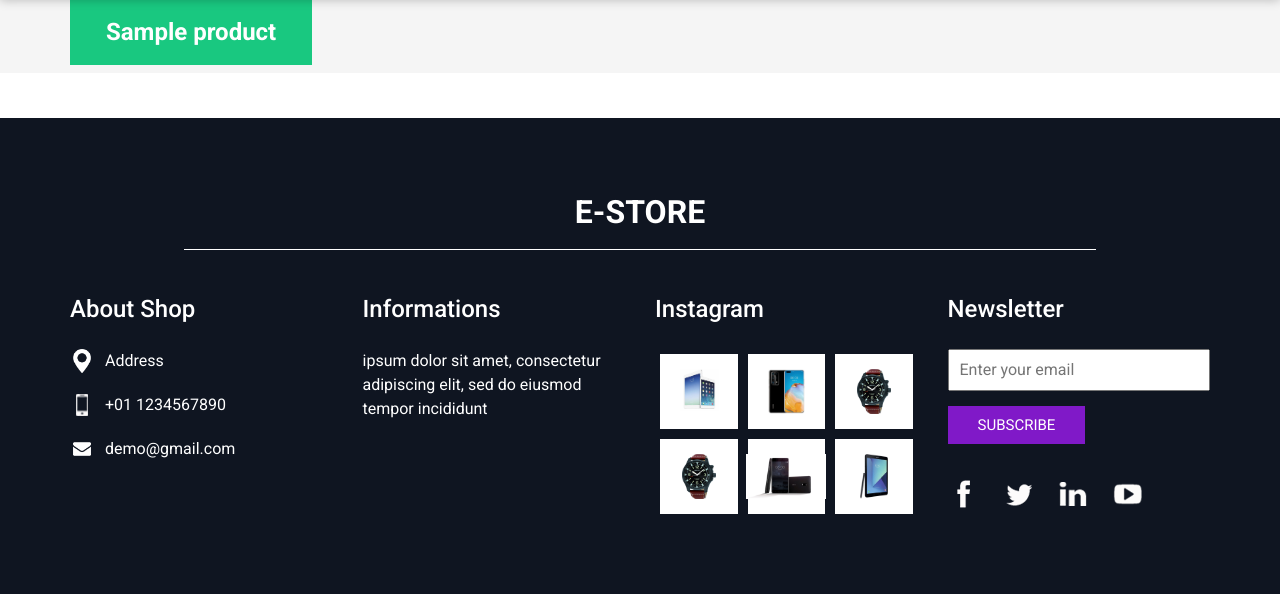
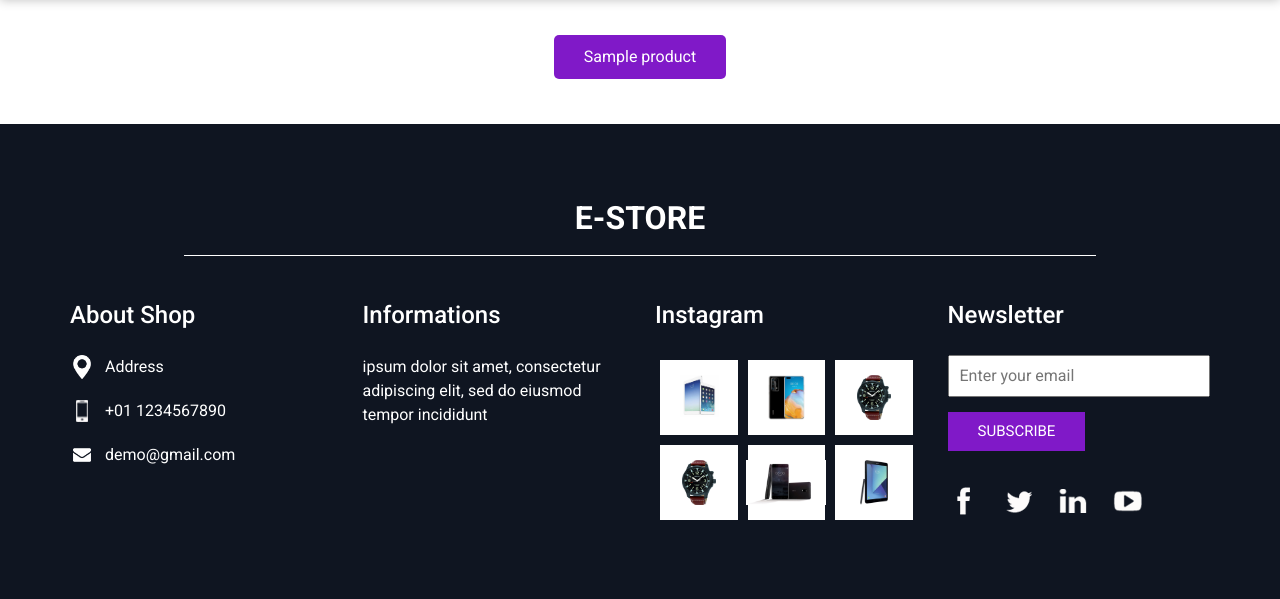
Before and after one commit to afnanalkadasi/E-Store-websitr-api-node-js, a Node project: template views/categories.ejs in a window 1280 px wide. Shown: the part 76-675 px from the top of the page. Run offline with Node 20 templates, Linux system fonts and the light colour scheme; the template is opened without the code that fills it: most values are stand-ins (such as "Sample title", 1, 10 or a date in 2020); some libraries are stand-ins or nearby versions.

Commit message:
add connect between pages in frontend with all things

```diff
--- a/app/runing.js
+++ b/app/runing.js
@@ -1,6 +1,6 @@
 var app = require('../server');
 var http = require('http');
-var port = normalizePort(process.env.PORT || '33000');
+var port = normalizePort(process.env.PORT || '22000');
 app.set('port', port);
 
 
--- a/pages/router.js
+++ b/pages/router.js
@@ -85,7 +85,7 @@ server.get('/products/category/:category',async(req, res, next) => {
   }
 });
 
-server.get('/products/:id', async (req, res, next) => {
+server.get('/products/:id[(0-9){0,10}]', async (req, res, next) => {
   try {
     const productId = req.params.id;
     let response = await axios.get(
--- a/views/categories.ejs
+++ b/views/categories.ejs
@@ -12,21 +12,26 @@
 
    <!-- product section -->
 
-   <section class="product_section ">
-      <div class="container">
-            <% if (products.length > 0 ) {%>
-                <% products.forEach(product => {%>
-        <div class="product_heading mb-0" style="display: inline-block">
-                        <h2>
-                            <a class="nav-link" href="" style="color: white">    <%=product %> </a>
-                        </h2>
-        </div>
-        <%})%>
-        <%} else {%>
-          <p>not found</p>
-        <%}%>
-      </div>
-    </section>
+
+
+   <section class="product_section "style="display: inline;">
+    <div class="container" >
+              <% products.forEach(product => {%>
+              <div class="product_container product mb-0"  >
+                <div class="box" style="display: inline;">
+                  <div class="btn-box">
+                    <a href="" >
+                          <%=product %>
+                    </a>
+                  </div>
+                </div>
+
+              </div>
+                <%})%>
+
+    </div>
+  </section>
+
 
 
    <!-- end client section -->
--- a/views/category.ejs
+++ b/views/category.ejs
@@ -35,8 +35,8 @@
               <div class="box">
                   <div class="box-content">
                     <div class="img-box">
-                        <a href="/products/<%= products[index].id %> ">
-                          <img  src="<%= products[index].thumbnail %> " alt="">
+                        <a href="/products/<%= product.id %> ">
+                          <img  src="<%= product.thumbnail %> " alt="">
                           </a>
                     </div>
                     <div class="detail-box">
```
